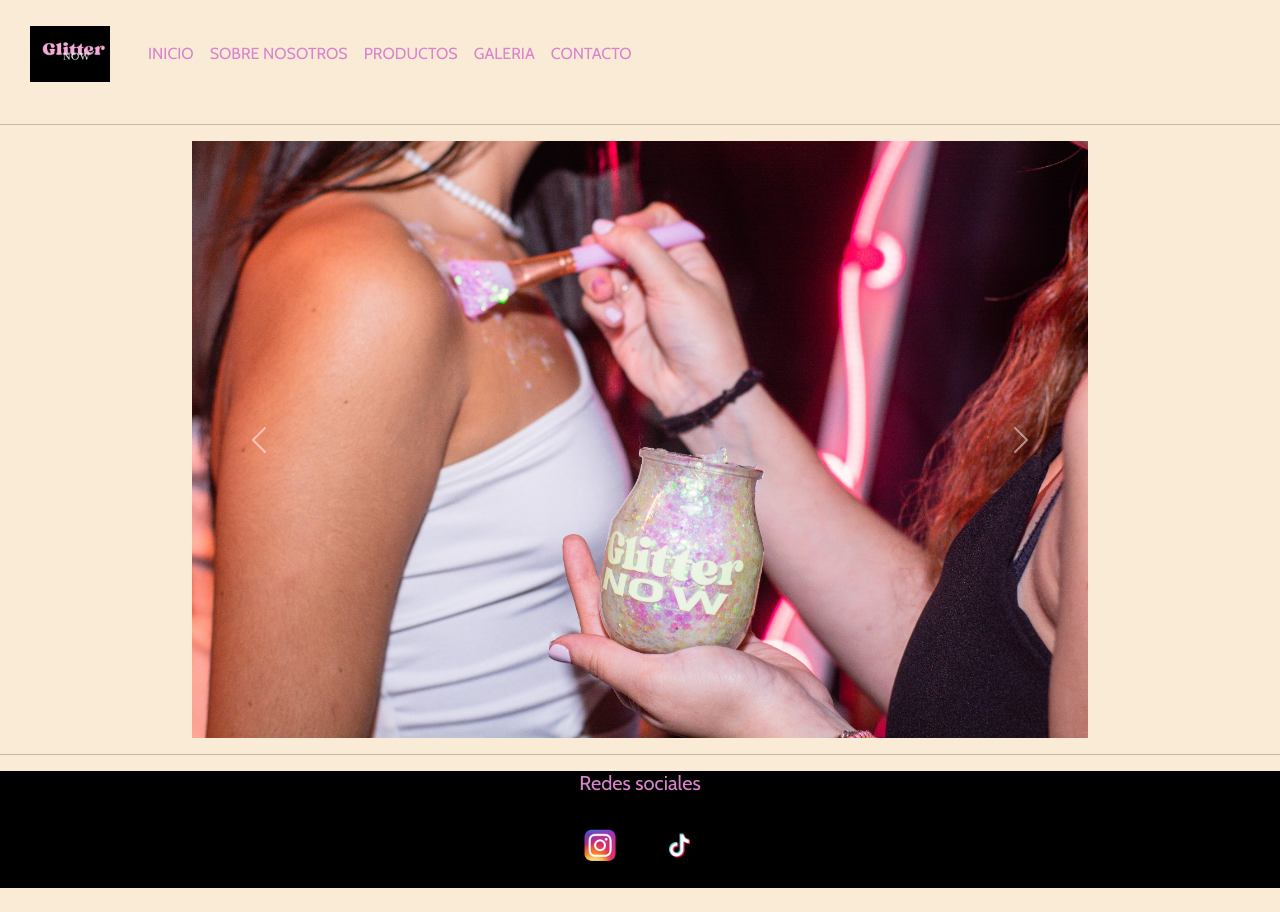
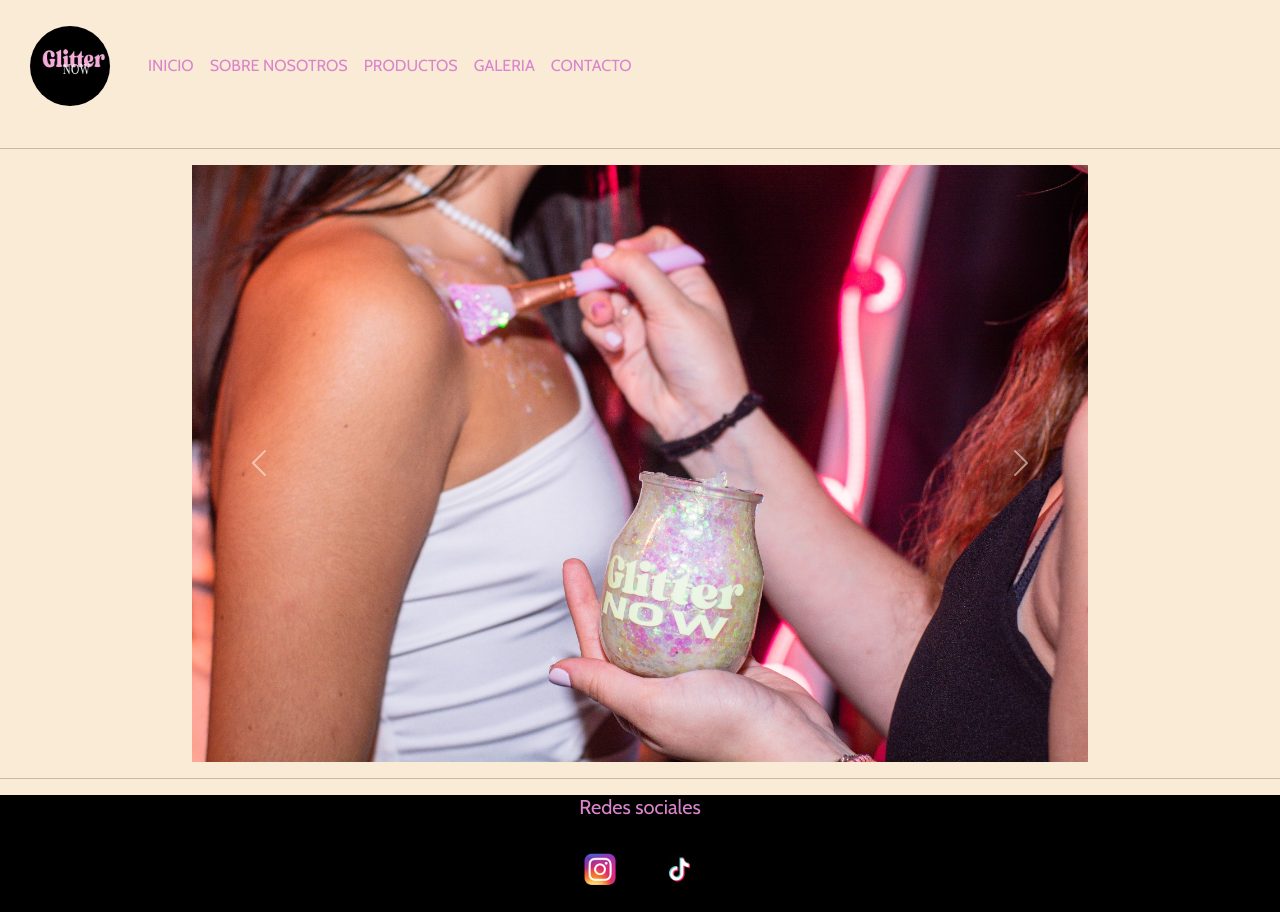
Before and after one commit to tobigonzalez99/PF-GonzalezTobias, a website: page index.html in a window 1280 px wide. Before the commit the page ends 888 px from the top, so only its background shows below. Drawn offline with nearby package versions, Linux system fonts and the light colour scheme; a web font is replaced by a local one.

Commit message:
modifique logo

```diff
--- a/scss/estilo.scss
+++ b/scss/estilo.scss
@@ -19,6 +19,8 @@
     }
     .logo{
         width: 100px;
+        height: 100px;
+        border-radius: 50%;
         margin: 0 20px 0 20px;
         color: $rosa;
         text-decoration: none;
```
Also changed, not shown: css/estilo.css, 1 other file.
